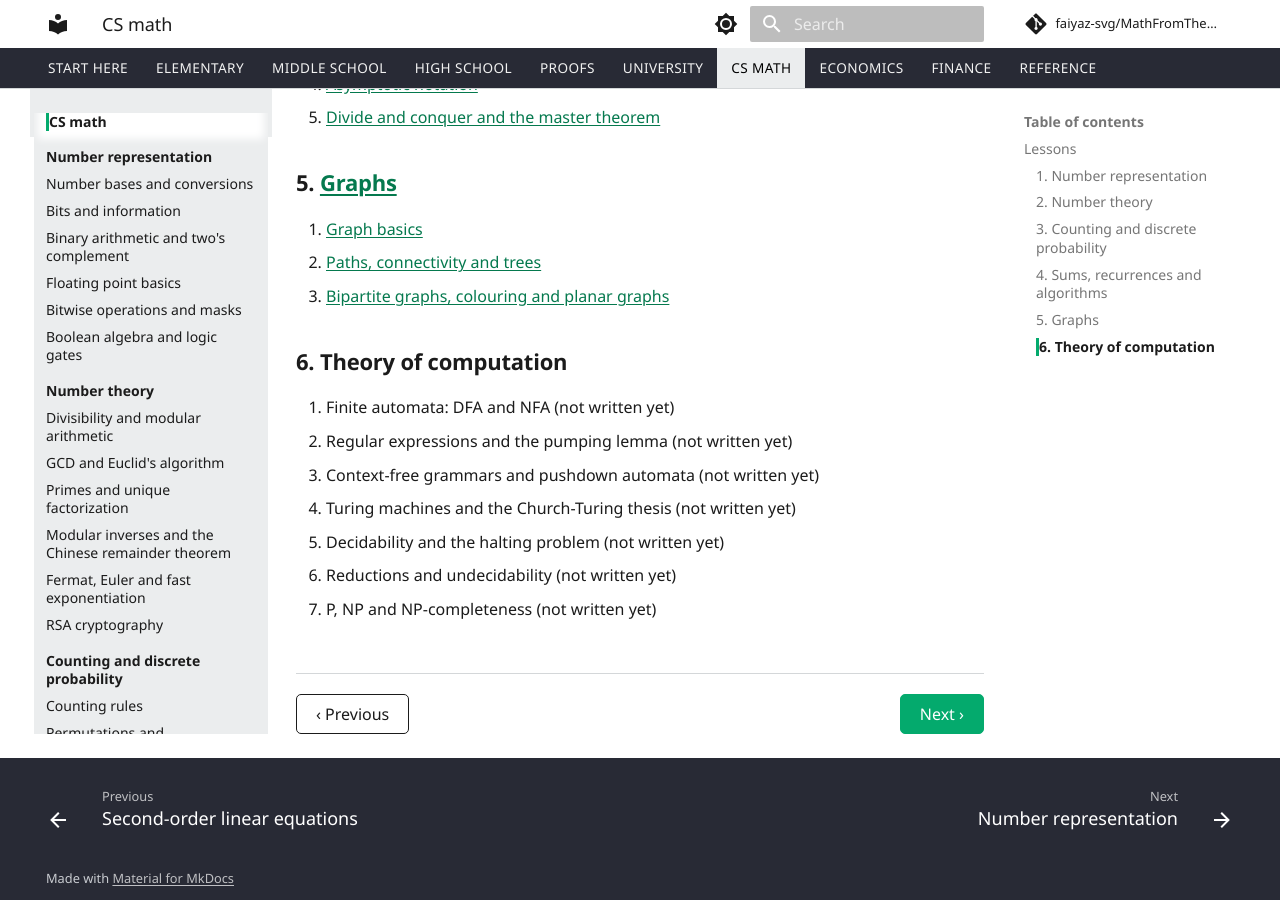
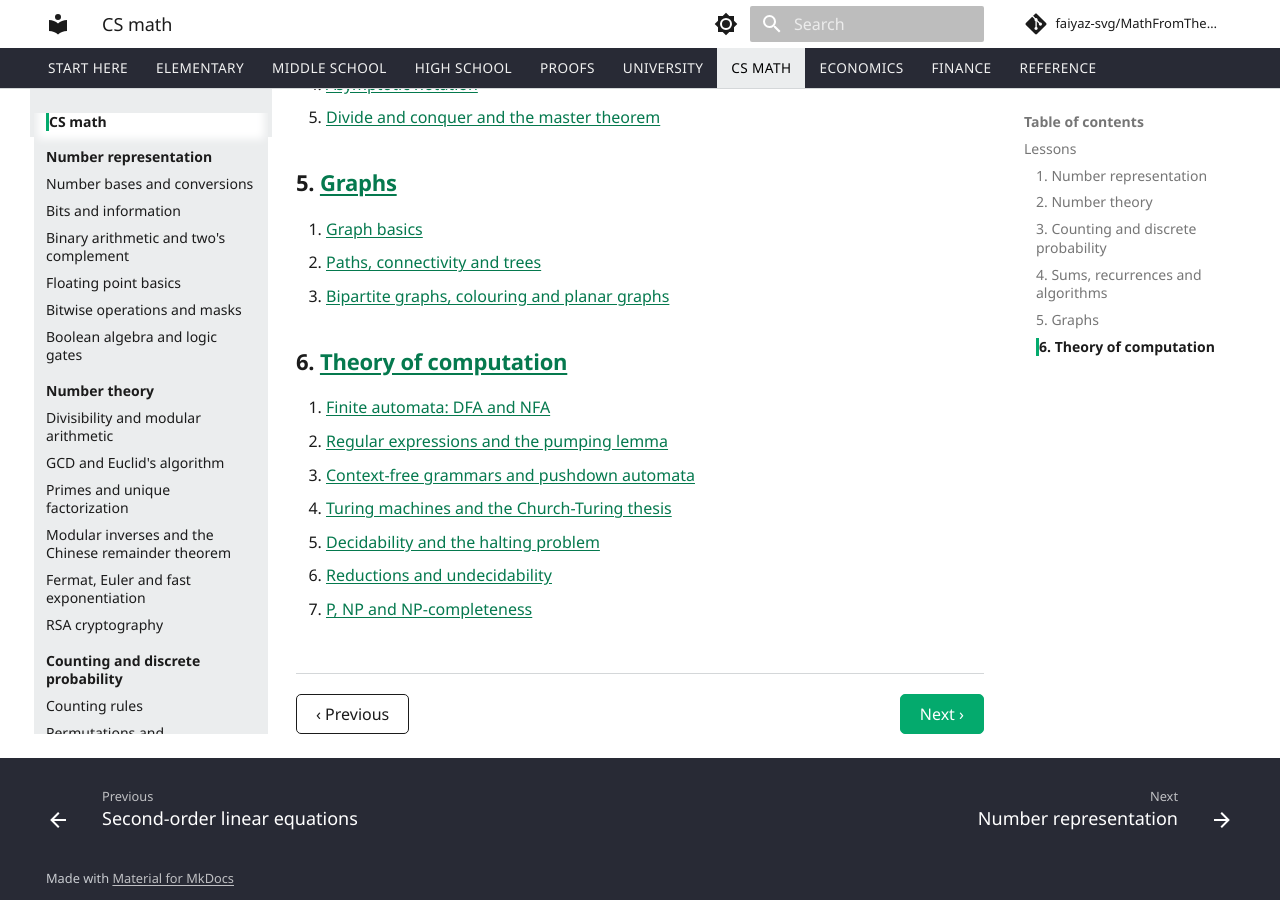
Before and after one commit to faiyaz-svg/MathFromTheGroundUp, an MkDocs documentation site: the page built from docs/06-cs-math/index.md, in a window 1280 px wide and 900 px high, scrolled down 1467 px. Built offline with MkDocs 1.6.1 and Material for MkDocs 9.7.7, drawn with Linux system fonts in a browser that asks for light colours; comment, search, counter and statistics services are not loaded.

```diff
--- a/docs/06-cs-math/index.md
+++ b/docs/06-cs-math/index.md
@@ -49,14 +49,14 @@ The diagnostic quiz and the cheat sheet for this folder are written together wit
 2. [Paths, connectivity and trees](05-graphs/02-paths-connectivity-and-trees.md)
 3. [Bipartite graphs, colouring and planar graphs](05-graphs/03-bipartite-coloring-and-planar-graphs.md)
 
-### 6. Theory of computation
+### 6. [Theory of computation](06-theory-of-computation/index.md)
 
-1. Finite automata: DFA and NFA (not written yet)
-2. Regular expressions and the pumping lemma (not written yet)
-3. Context-free grammars and pushdown automata (not written yet)
-4. Turing machines and the Church-Turing thesis (not written yet)
-5. Decidability and the halting problem (not written yet)
-6. Reductions and undecidability (not written yet)
-7. P, NP and NP-completeness (not written yet)
+1. [Finite automata: DFA and NFA](06-theory-of-computation/01-finite-automata-dfa-and-nfa.md)
+2. [Regular expressions and the pumping lemma](06-theory-of-computation/02-regular-expressions-and-pumping-lemma.md)
+3. [Context-free grammars and pushdown automata](06-theory-of-computation/03-context-free-grammars-and-pushdown-automata.md)
+4. [Turing machines and the Church-Turing thesis](06-theory-of-computation/04-turing-machines-and-church-turing-thesis.md)
+5. [Decidability and the halting problem](06-theory-of-computation/05-decidability-and-the-halting-problem.md)
+6. [Reductions and undecidability](06-theory-of-computation/06-reductions-and-undecidability.md)
+7. [P, NP and NP-completeness](06-theory-of-computation/07-p-np-and-np-completeness.md)
 
 <!-- lessons:end -->
--- a/mkdocs.yml
+++ b/mkdocs.yml
@@ -380,6 +380,15 @@ nav:
           - "Graph basics": 06-cs-math/05-graphs/01-graph-basics.md
           - "Paths, connectivity and trees": 06-cs-math/05-graphs/02-paths-connectivity-and-trees.md
           - "Bipartite graphs, colouring and planar graphs": 06-cs-math/05-graphs/03-bipartite-coloring-and-planar-graphs.md
+      - "Theory of computation":
+          - 06-cs-math/06-theory-of-computation/index.md
+          - "Finite automata: DFA and NFA": 06-cs-math/06-theory-of-computation/01-finite-automata-dfa-and-nfa.md
+          - "Regular expressions and the pumping lemma": 06-cs-math/06-theory-of-computation/02-regular-expressions-and-pumping-lemma.md
+          - "Context-free grammars and pushdown automata": 06-cs-math/06-theory-of-computation/03-context-free-grammars-and-pushdown-automata.md
+          - "Turing machines and the Church-Turing thesis": 06-cs-math/06-theory-of-computation/04-turing-machines-and-church-turing-thesis.md
+          - "Decidability and the halting problem": 06-cs-math/06-theory-of-computation/05-decidability-and-the-halting-problem.md
+          - "Reductions and undecidability": 06-cs-math/06-theory-of-computation/06-reductions-and-undecidability.md
+          - "P, NP and NP-completeness": 06-cs-math/06-theory-of-computation/07-p-np-and-np-completeness.md
   - "Economics":
       - 07-economics-math/index.md
       - "Measuring the economy":
```
Also changed, not shown: docs/progress.md (+11 -1 lines).
